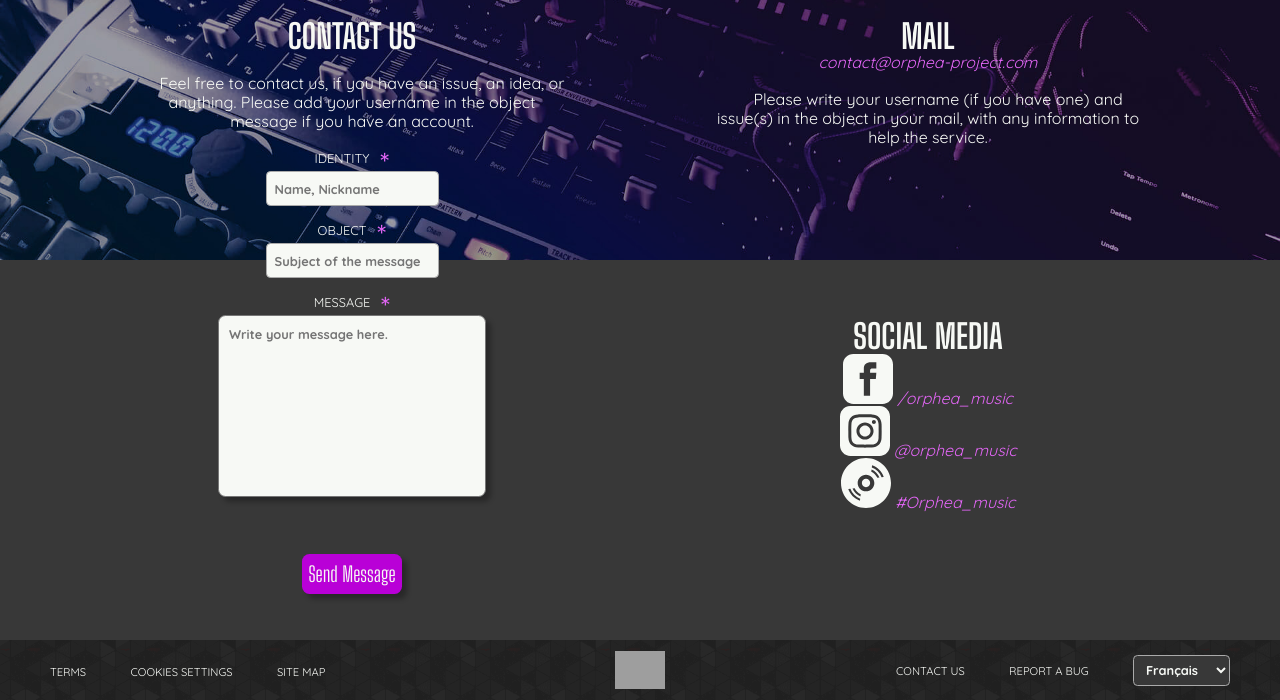
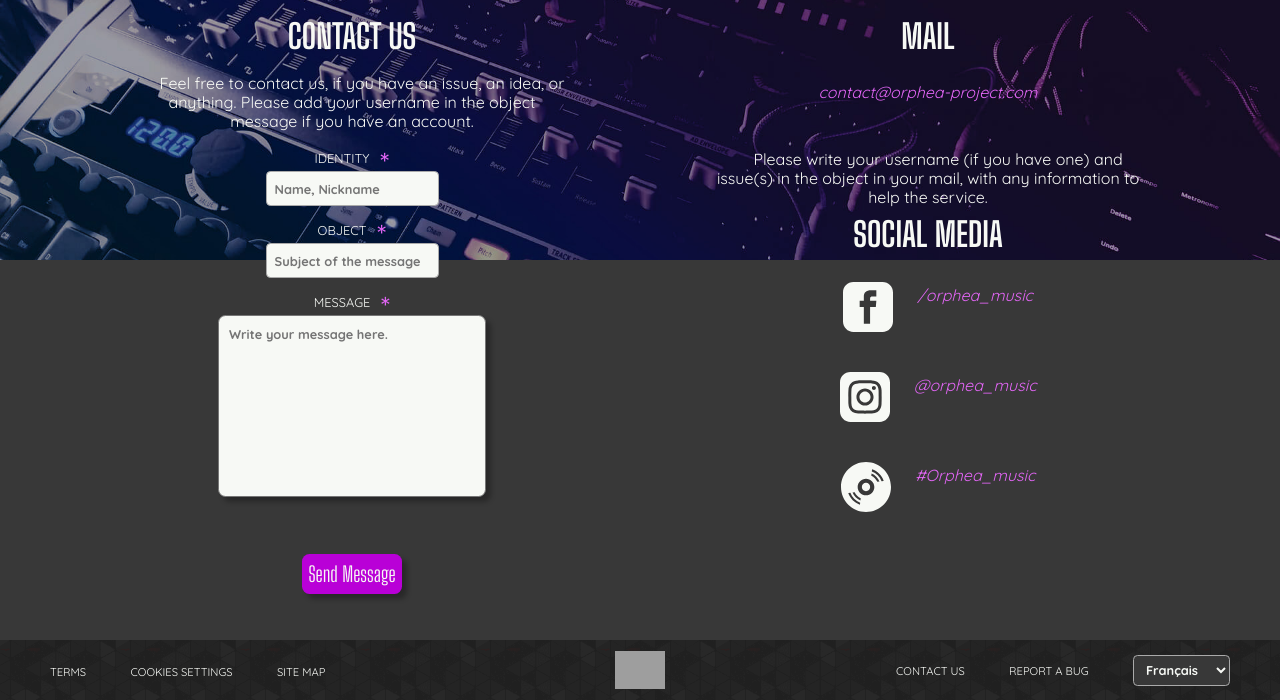
Before and after one commit to HadrienVerrier/ORPHEA, a PHP site: page /contact.html in a window 1280 px wide. Shown: the part 100-800 px from the top of the page. Run offline with PHP 8.4, Linux system fonts and the light colour scheme; grey boxes are pictures that could not be loaded.

Commit message:
Change css grid to harmonize contact pages

```diff
--- a/css/_contact.scss
+++ b/css/_contact.scss
@@ -1,7 +1,7 @@
 main#contact {
 	display: grid;
-	grid-template-columns: 1fr 1fr;
-	grid-template-rows: 1fr 1fr;
+	grid-template-columns: repeat(2, 50%);
+	grid-template-rows: repeat(3, 33%);
 
 	section {
 		text-align: center;
@@ -11,7 +11,13 @@ main#contact {
 			grid-column-start: 1;
 			grid-column-end: 2;
 			grid-row-start: 1;
-			grid-row-end: 3;
+			grid-row-end: 4;
+		}
+		&:nth-of-type(3) {
+			grid-column-start: 2;
+			grid-column-end: 3;
+			grid-row-start: 2;
+			grid-row-end: 4;
 		}
 		p {
 			width: 75%;
@@ -61,10 +67,20 @@ main#contact {
 			}
 		}
 
-		svg {
-			fill: $white;
-			width: 5rem;
-			height: 5rem;
+		a {
+			display: inline-block;
+			vertical-align: middle;
+			margin: 3rem;
+			svg {
+				&:first-of-type {
+					margin-top: 0;
+				}
+				vertical-align: middle;
+				fill: $white;
+				width: 5rem;
+				height: 5rem;
+				margin: -2rem 2rem;
+			}
 		}
 	}
 }
--- a/css/main.css
+++ b/css/main.css
@@ -541,10 +541,10 @@ main#login #pass_forgot:hover {
 main#contact {
   display: -ms-grid;
   display: grid;
-  -ms-grid-columns: 1fr 1fr;
-      grid-template-columns: 1fr 1fr;
-  -ms-grid-rows: 1fr 1fr;
-      grid-template-rows: 1fr 1fr;
+  -ms-grid-columns: (50%)[2];
+      grid-template-columns: repeat(2, 50%);
+  -ms-grid-rows: (33%)[3];
+      grid-template-rows: repeat(3, 33%);
 }
 
 main#contact section {
@@ -559,7 +559,16 @@ main#contact section:nth-of-type(1) {
   grid-column-end: 2;
   -ms-grid-row: 1;
       grid-row-start: 1;
-  grid-row-end: 3;
+  grid-row-end: 4;
+}
+
+main#contact section:nth-of-type(3) {
+  -ms-grid-column: 2;
+      grid-column-start: 2;
+  grid-column-end: 3;
+  -ms-grid-row: 2;
+      grid-row-start: 2;
+  grid-row-end: 4;
 }
 
 main#contact section p {
@@ -616,9 +625,21 @@ main#contact section textarea:required + label::after {
   font-size: 4rem;
 }
 
-main#contact section svg {
+main#contact section a {
+  display: inline-block;
+  vertical-align: middle;
+  margin: 3rem;
+}
+
+main#contact section a svg {
+  vertical-align: middle;
   fill: #f7f9f5;
   width: 5rem;
   height: 5rem;
+  margin: -2rem 2rem;
+}
+
+main#contact section a svg:first-of-type {
+  margin-top: 0;
 }
 /*# sourceMappingURL=main.css.map */
```
Also changed, not shown: 1 other file.
